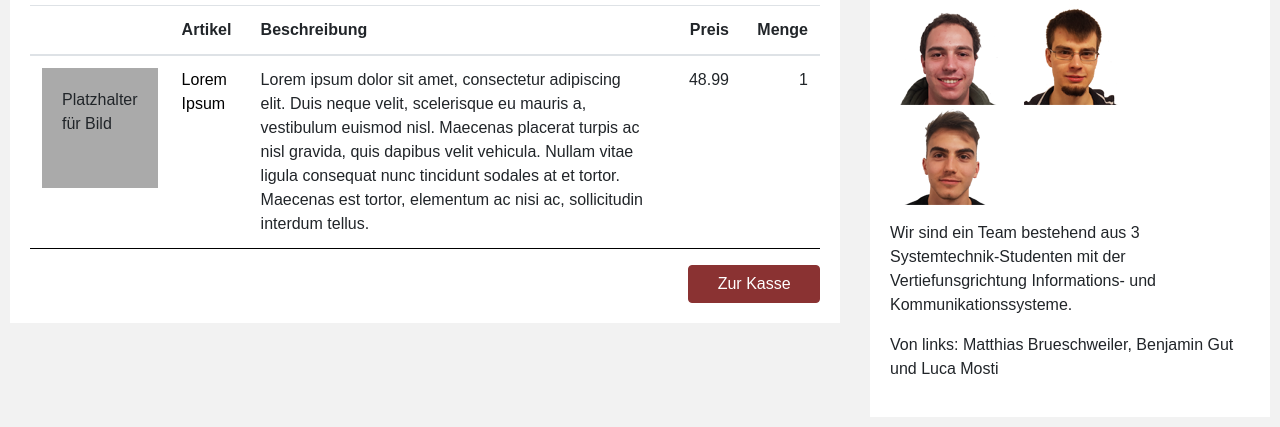
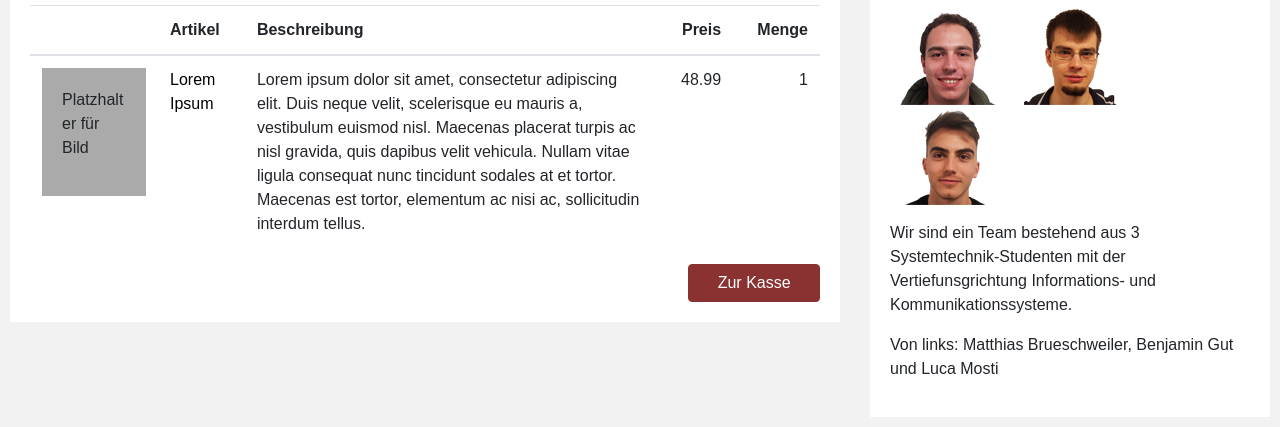
Before and after one commit to lucamosti/IUK_W_Hausarbeit, a plain HTML site: page einkaufswagen.html in a window 1280 px wide. Shown: the part 373-800 px from the top of the page. Drawn offline with nearby package versions, Linux system fonts and the light colour scheme.

Commit message:
einkaufswagen spaltenbreite, bootstrap

```diff
--- a/einkaufswagen.html
+++ b/einkaufswagen.html
@@ -54,14 +54,14 @@
 							<div>
 								<table class="table">
 									<colgroup>
-										<col class="picturecol">
-										<col class="titlecol">
-										<col class="descriptioncol">
-										<col class="pricecol">
-										<col class="amountcol">
+										<col id="picturecol" >
+										<col id="titlecol" >
+										<col id="descriptioncol" >
+										<col id="pricecol" >
+										<col id="amountcol">
 									</colgroup>
 									<thead>
-										<tr>
+										<tr id="titleCol">
 											<th></th>
 											<th scope="col">Artikel</th>
 											<th scope="col">Beschreibung</th>
@@ -71,7 +71,7 @@
 									</thead>
 									<tbody>
 										<tr>
-											<td><div class="fakeimg" style="height: 120px;">Platzhalter f&uuml;r Bild</div></td>
+											<td><div class="fakeimg">Platzhalter f&uuml;r Bild</div></td>
 											<td><a href="#">Lorem Ipsum</a></td>
 											<td>Lorem ipsum dolor sit amet, consectetur adipiscing elit. Duis neque velit, scelerisque eu mauris a, vestibulum euismod nisl. Maecenas placerat turpis ac nisl gravida, quis dapibus velit vehicula. Nullam vitae ligula consequat nunc tincidunt sodales at et tortor. Maecenas est tortor, elementum ac nisi ac, sollicitudin interdum tellus.</td>
 											<td>48.99</td>
--- a/styles/style-einkaufswagen.css
+++ b/styles/style-einkaufswagen.css
@@ -1,9 +1,19 @@
+/* Layout fuer Spaltenbreite */
+table {
+	table-layout: fixed;
+	word-wrap: break-word;
+}
+
 /* erstellen der "rahmen" um die zeilen der tabelle */
+tr{
+	height: 8em;
+}
 
-tr{
-	border-top: 1px solid black;
-	border-bottom: 1px solid black;
+
+#titleCol {
+	height: auto;
 }
+
 
 /* textausrichtung, achtung bei anpassung der anzahl spalten */
 td:nth-child(4), td:last-child, th:nth-child(4), th:last-child{
@@ -11,19 +21,18 @@ td:nth-child(4), td:last-child, th:nth-child(4), th:last-child{
 }
 
 /* breite der spalten */
-col.picturecol{
-	width: 120px;
+#picturecol{
+	width: 8em;
 }
-col.titlecol{
+#titlecol{
+	width: 11%;
+}
+#pricecol{
 	width: 10%;
 }
-col.pricecol{
-	width: 10%;
+#amountcol{
+	width: 11%;
 }
-col.amountcol{
-	width: 10%;
-}
-
 
 /* Farbe des Bestellbuttons */
 #bestellButton, #bestellButton:hover, #bestellButton:active, #bestellButton:disabled #bestellButton:focus {
@@ -31,3 +40,8 @@ col.amountcol{
 	border-color: #8A3232;
 	color: white;
 }
+
+/* fakeimg groesse LÖSCHEN VOR PUBLISH */
+.fakeimg {
+	height: 8em;
+}
```
